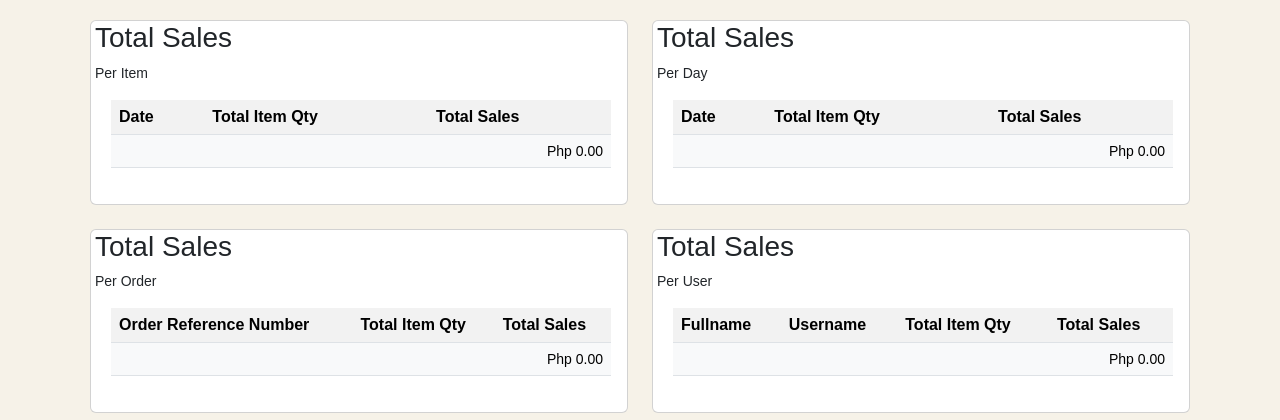
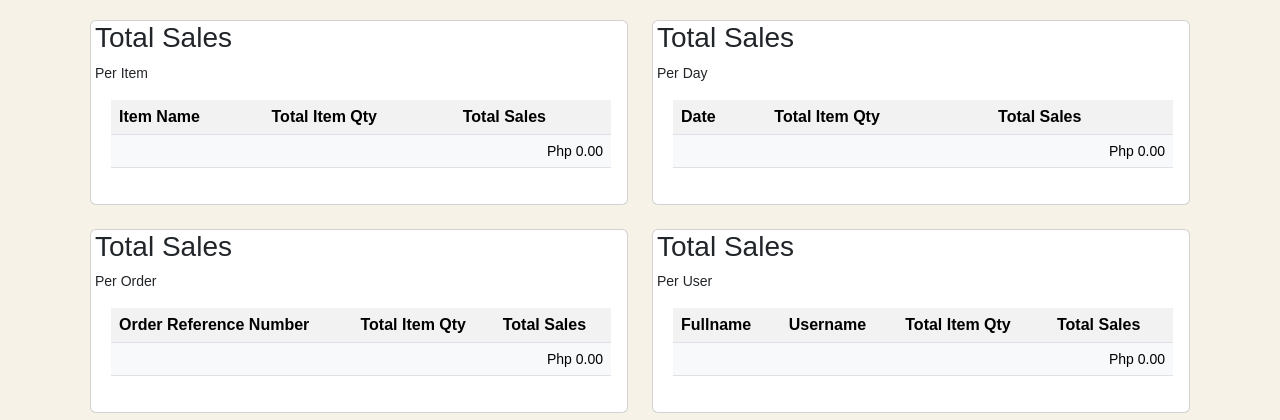
Before and after one commit to itsnotrizza/2024_BSIT--3B-KATIPUNAN_rcayab, a PHP site: page /admin/dashboard.php in a window 1280 px wide. Shown: the part 64-484 px from the top of the page. Run offline with PHP 8.4, Linux system fonts and the light colour scheme; data that the repository does not hold is empty.

Commit message:
Update dashboard.php

```diff
--- a/katipunan/admin/dashboard.php
+++ b/katipunan/admin/dashboard.php
@@ -105,7 +105,7 @@ if (isset($_GET['logout'])) {
 
                                 <table class="table table-striped">
                                     <tr>
-                                        <th>Date</th>
+                                        <th>Item Name</th>
                                         <th>Total Item Qty</th>
                                         <th>Total Sales</th>
                                     </tr>
```
